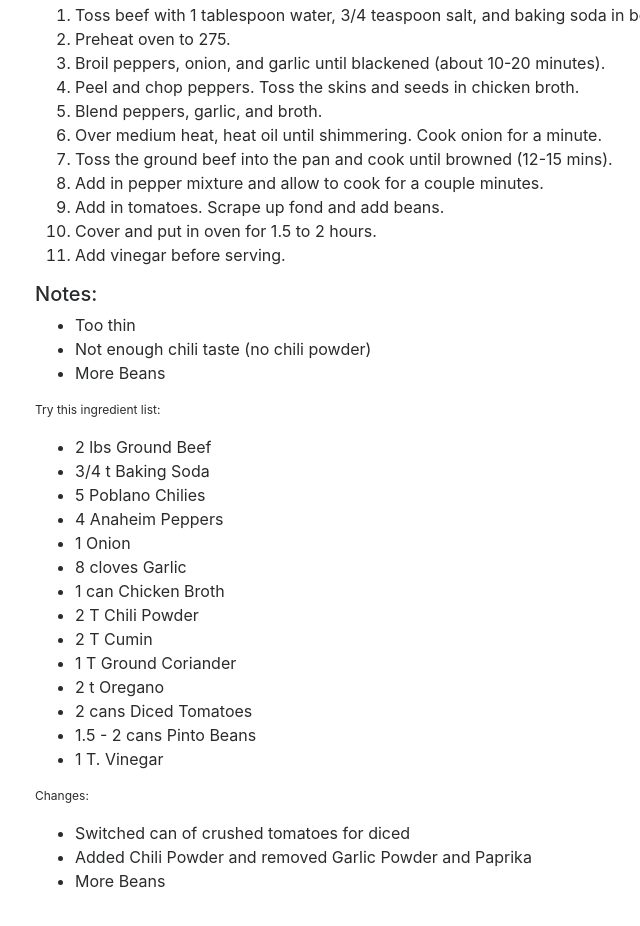
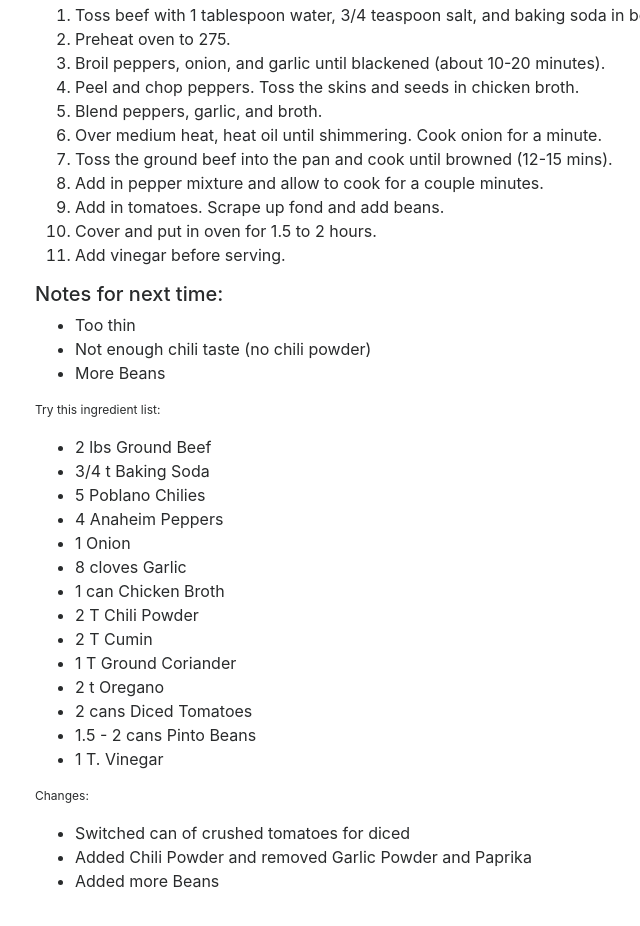
Before and after one commit to smith458/CookinSite, a plain HTML site: page RoastedChili.html in a window 1280 px wide. Shown: the part 548-1474 px from the top of the page, without its empty margins (15-655 px from the left). Drawn offline with nearby package versions, Linux system fonts and the light colour scheme; a script that the page names is missing.

Commit message:
chili recipe clarity

```diff
--- a/RoastedChili.html
+++ b/RoastedChili.html
@@ -43,7 +43,7 @@
         <li>Cover and put in oven for 1.5 to 2 hours.</li>
         <li>Add vinegar before serving.</li>
     </ol>
-    <h5 style="text-align: left;">Notes:</h5>
+    <h5 style="text-align: left;">Notes for next time:</h5>
     <ul>
         <li>Too thin</li>
         <li>Not enough chili taste (no chili powder)</li>
@@ -70,7 +70,7 @@
     <ul>
         <li>Switched can of crushed tomatoes for diced</li>
         <li>Added Chili Powder and removed Garlic Powder and Paprika</li>
-        <li>More Beans</li>
+        <li>Added more Beans</li>
     </ul>
     </body>
 </html>
```
